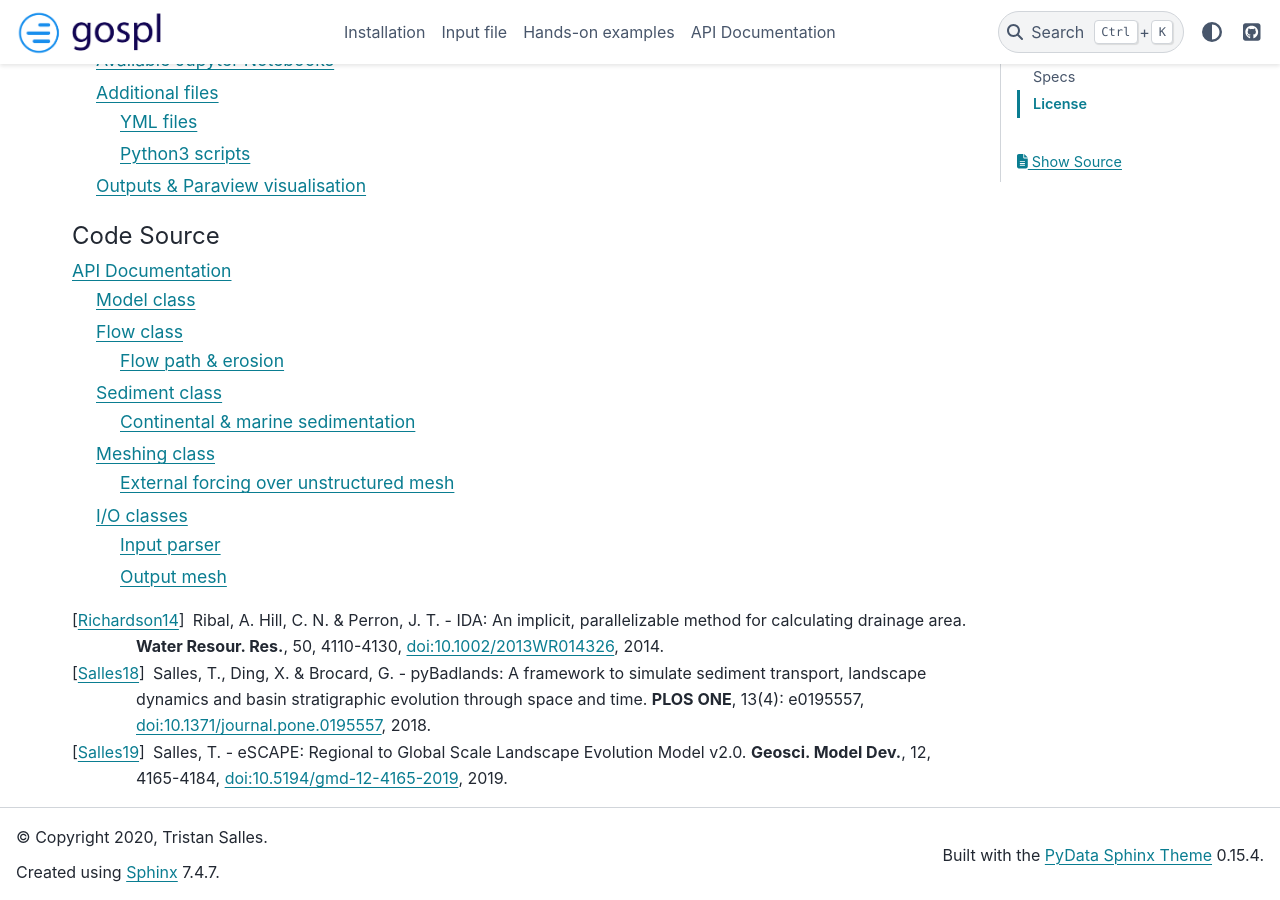
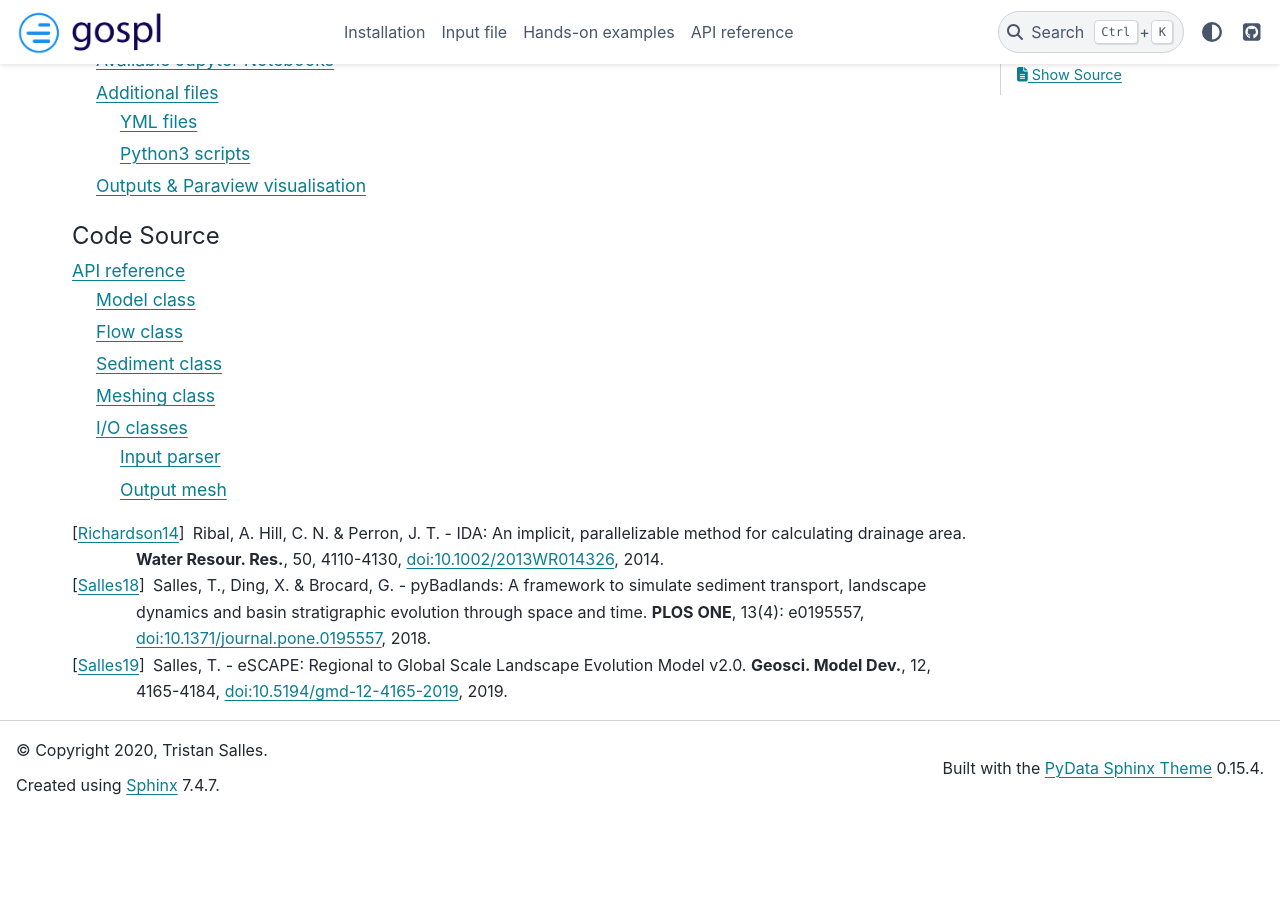
Before and after one commit to Geodels/gospl, a Sphinx documentation site: the page built from docs/oldindex.rst, in a window 1280 px wide and 900 px high, scrolled down 2259 px. Built offline with Sphinx 7.4.7 and the PyData theme 0.15.4, drawn with Linux system fonts in a browser that asks for light colours; after the commit the page ends 3073 px from its top, so only the background shows below that.

Commit message:
Update api.rst

```diff
--- a/docs/api.rst
+++ b/docs/api.rst
@@ -1,7 +1,9 @@
+{{ header }}
+
 .. _api:
 
 ##################
-API Documentation
+API reference
 ##################
 
 .. image:: https://img.shields.io/badge/code%20style-black-000000.svg
@@ -31,9 +34,6 @@ Flow class
     :members:
     :private-members:
 
-Flow path & erosion
-^^^^^^^^^^^^^^^^^^^^^
-
 .. automodule:: flow.flowplex
     :members:
     :private-members:
@@ -44,9 +44,6 @@ Sediment class
 .. automodule:: sed
     :members:
     :private-members:
-
-Continental & marine sedimentation
-^^^^^^^^^^^^^^^^^^^^^^^^^^^^^^^^^^^^
 
 .. automodule:: sed.sedplex
     :members:
@@ -59,9 +56,6 @@ Meshing class
 .. automodule:: mesher
     :members:
     :private-members:
-
-External forcing over unstructured mesh
-^^^^^^^^^^^^^^^^^^^^^^^^^^^^^^^^^^^^^^^^^^
 
 .. automodule:: mesher.unstructuredmesh
     :members:
```
Also changed, not shown: other parts of docs/api.rst (+1 -0 lines).
